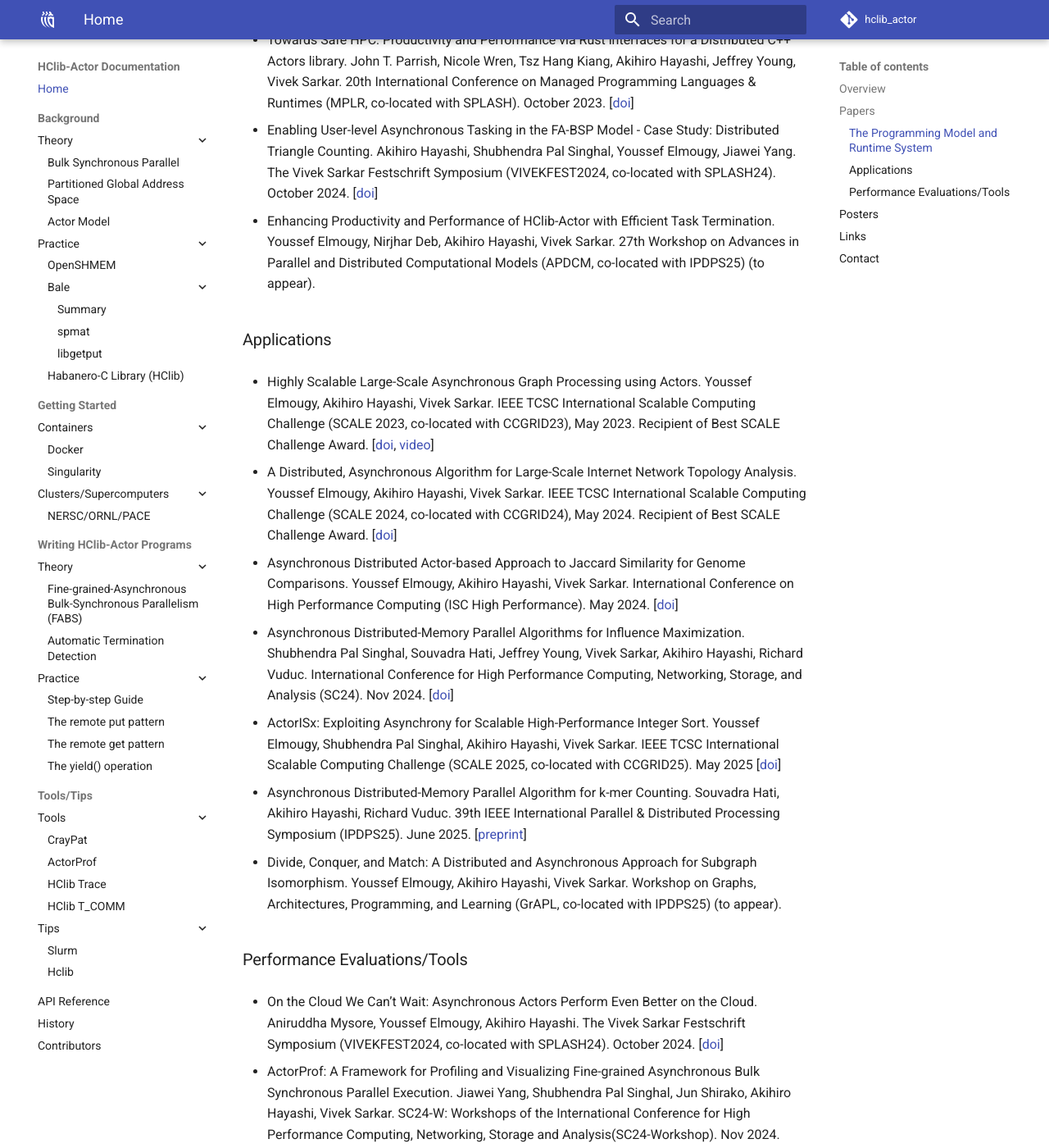
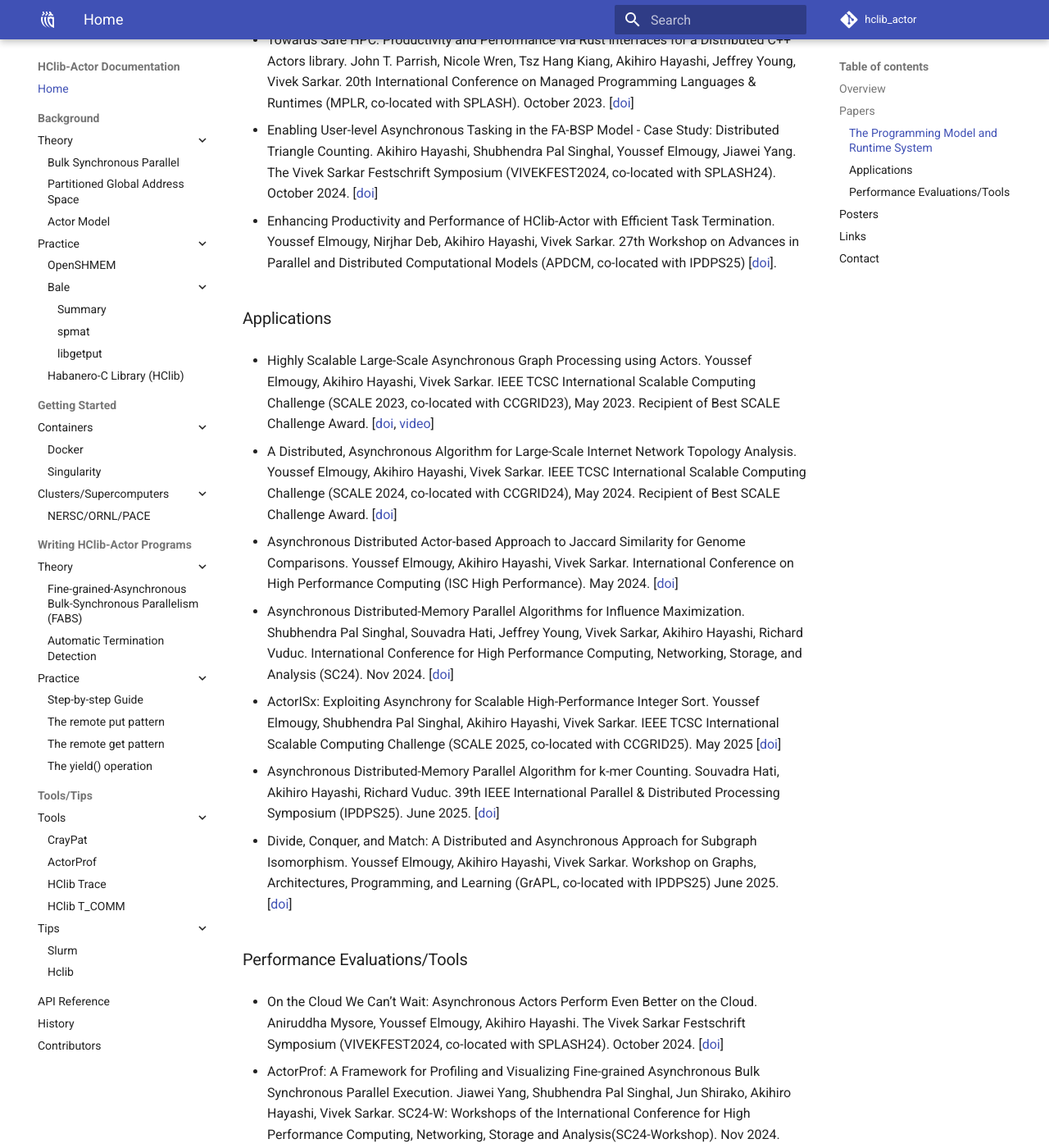
Before and after one commit to ahayashi/hclib-actor, an MkDocs documentation site: the page built from doc/markdowns/index.md, in a window 1280 px wide and 1400 px high, scrolled down 586 px. Shown: the whole window at 82% size. Built offline with MkDocs 1.6.1 and Material for MkDocs 9.7.7, drawn with Linux system fonts in a browser that asks for light colours; comment, search, counter and statistics services are not loaded.

Commit message:
Update index.md

```diff
--- a/doc/markdowns/index.md
+++ b/doc/markdowns/index.md
@@ -13,7 +13,7 @@ This document describes an actor/selector-based C/C++ programming systems for di
 
 * Enabling User-level Asynchronous Tasking in the FA-BSP Model - Case Study: Distributed Triangle Counting. Akihiro Hayashi, Shubhendra Pal Singhal, Youssef Elmougy, Jiawei Yang. The Vivek Sarkar Festschrift Symposium (VIVEKFEST2024, co-located with SPLASH24). October 2024. [[doi](https://doi.org/10.1007/978-3-031-97492-2_8)]
 
-* Enhancing Productivity and Performance of HClib-Actor with Efficient Task Termination. Youssef Elmougy, Nirjhar Deb, Akihiro Hayashi, Vivek Sarkar. 27th Workshop on Advances in Parallel and Distributed Computational Models (APDCM, co-located with IPDPS25) (to appear).
+* Enhancing Productivity and Performance of HClib-Actor with Efficient Task Termination. Youssef Elmougy, Nirjhar Deb, Akihiro Hayashi, Vivek Sarkar. 27th Workshop on Advances in Parallel and Distributed Computational Models (APDCM, co-located with IPDPS25) [[doi](https://doi.org/10.1109/IPDPSW66978.2025.00090)].
 
 ### Applications
 * Highly Scalable Large-Scale Asynchronous Graph Processing using Actors. Youssef Elmougy, Akihiro Hayashi, Vivek Sarkar. IEEE TCSC International Scalable Computing Challenge (SCALE 2023, co-located with CCGRID23), May 2023. Recipient of Best SCALE Challenge Award. [[doi](https://ieeexplore.ieee.org/document/10181177), [video](https://youtu.be/fMSbSHhsW0o)]
@@ -26,9 +26,9 @@ This document describes an actor/selector-based C/C++ programming systems for di
 
 * ActorISx: Exploiting Asynchrony for Scalable High-Performance Integer Sort. Youssef Elmougy, Shubhendra Pal Singhal, Akihiro Hayashi, Vivek Sarkar. IEEE TCSC International Scalable Computing Challenge (SCALE 2025, co-located with CCGRID25). May 2025 [[doi](https://ieeexplore.ieee.org/abstract/document/11044500)]
 
-* Asynchronous Distributed-Memory Parallel Algorithm for k-mer Counting. Souvadra Hati, Akihiro Hayashi, Richard Vuduc. 39th IEEE International Parallel & Distributed Processing Symposium (IPDPS25). June 2025. [[preprint](https://doi.org/10.48550/arXiv.2505.04431)]
+* Asynchronous Distributed-Memory Parallel Algorithm for k-mer Counting. Souvadra Hati, Akihiro Hayashi, Richard Vuduc. 39th IEEE International Parallel & Distributed Processing Symposium (IPDPS25). June 2025. [[doi](https://doi.org/10.1109/IPDPS64566.2025.00049)]
 
-* Divide, Conquer, and Match: A Distributed and Asynchronous Approach for Subgraph Isomorphism. Youssef Elmougy, Akihiro Hayashi, Vivek Sarkar. Workshop on Graphs, Architectures, Programming, and Learning (GrAPL, co-located with IPDPS25) (to appear).
+* Divide, Conquer, and Match: A Distributed and Asynchronous Approach for Subgraph Isomorphism. Youssef Elmougy, Akihiro Hayashi, Vivek Sarkar. Workshop on Graphs, Architectures, Programming, and Learning (GrAPL, co-located with IPDPS25) June 2025. [[doi](https://doi.org/10.1109/IPDPSW66978.2025.00120)]
 
 ### Performance Evaluations/Tools
 
```
